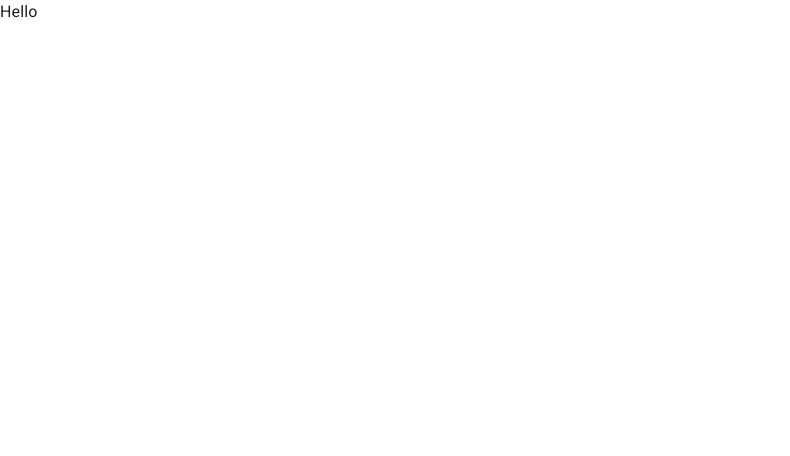
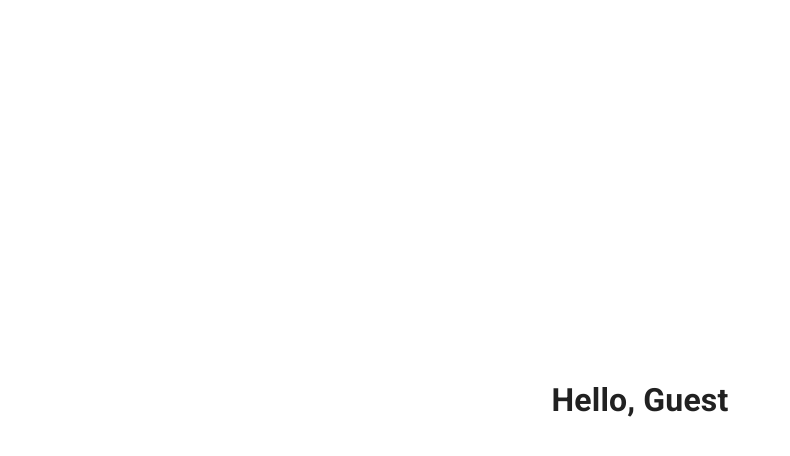
Before and after one commit to lik3l/gt7-race-income-rate, a React (Create React App) app: page / in a window 1280 px wide. Shown: the top 456 px of the page, without its empty margins (0-790 px from the left). Built offline with nearby package versions, Linux system fonts and the light colour scheme.

Commit message:
Added welcome

```diff
--- a/src/layouts/Dashboard/Dashboard.tsx
+++ b/src/layouts/Dashboard/Dashboard.tsx
@@ -1,9 +1,17 @@
 import React from 'react'
+import styled from '@emotion/styled'
+
+const Wrapper = styled.div`
+  display: flex;
+  align-items: center;
+  justify-content: center;
+  height: 100vh;
+`
 
 export const Dashboard: React.FC = () => {
   return (
-    <div>
-      Hello
-    </div>
+    <Wrapper>
+      <h1>Hello, Guest</h1>
+    </Wrapper>
   )
 }
```
